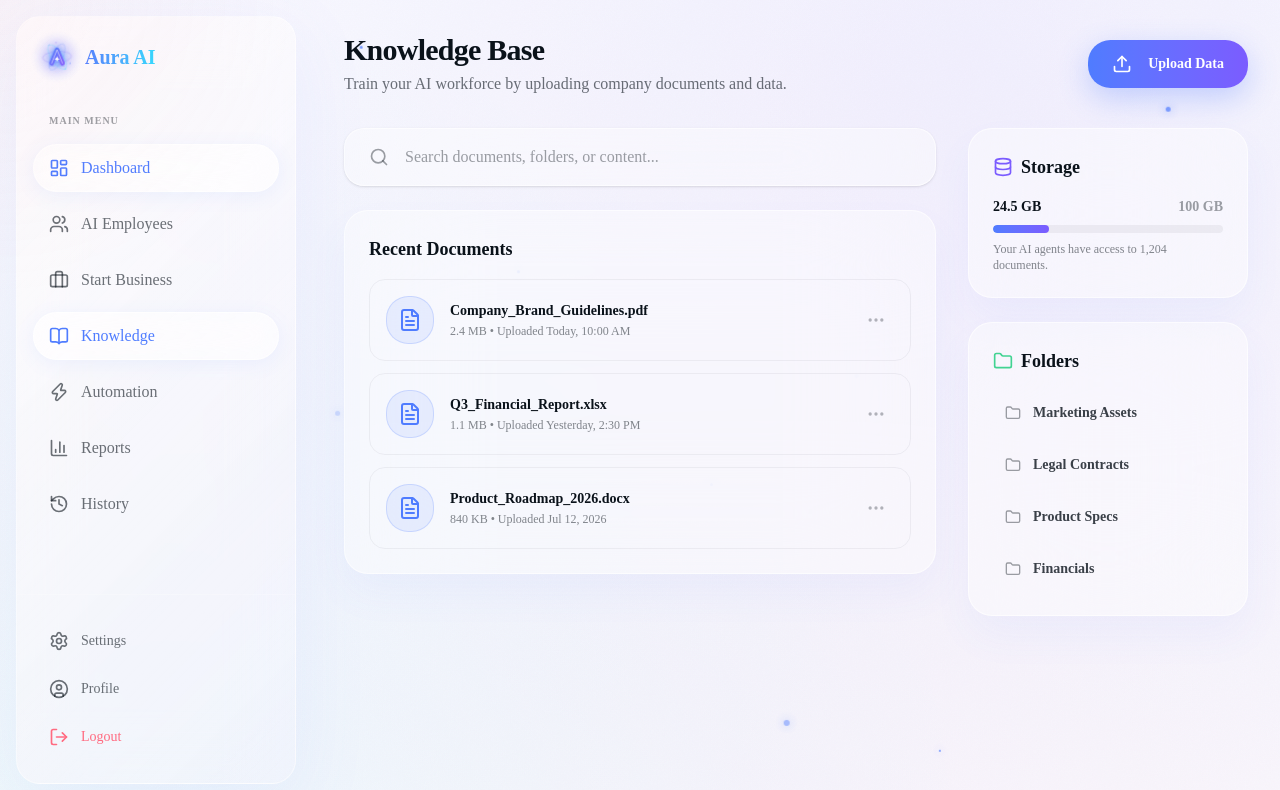
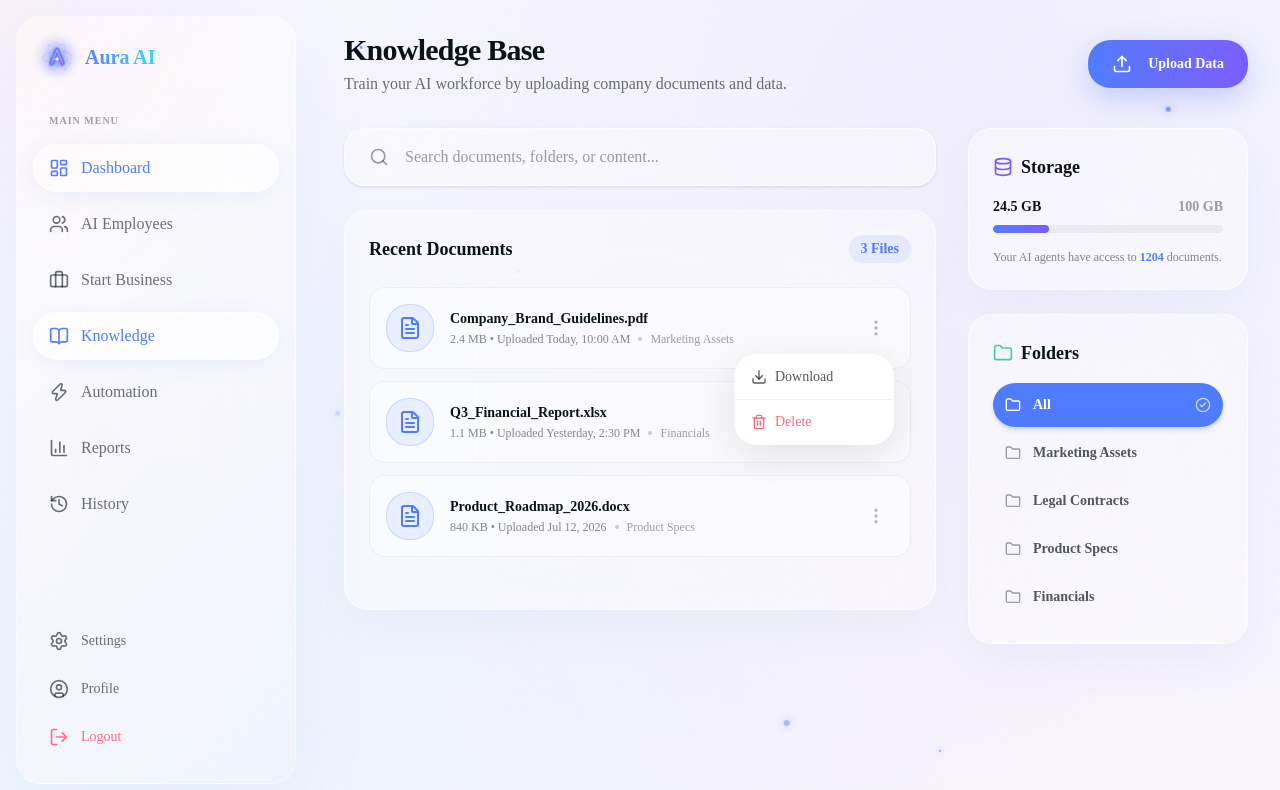
Before and after one commit to mallikarjunraopasupuleti44-ship-it/Aura-ai-, a Next.js app in the folder nexus-frontend/: page /dashboard/knowledge in a window 1280 px wide. Both pictures are taken after a click on the button 876 px from the left and 320 px from the top of the page. Shown: the top 790 px of the page. Built offline with nearby package versions, Linux system fonts and the light colour scheme.

Commit message:
feat: make knowledge base fully interactive with state management

```diff
--- a/nexus-frontend/src/app/dashboard/knowledge/page.tsx
+++ b/nexus-frontend/src/app/dashboard/knowledge/page.tsx
@@ -1,19 +1,70 @@
 "use client";
 
-import React from "react";
-import { motion } from "framer-motion";
+import React, { useState, useRef } from "react";
+import { motion, AnimatePresence } from "framer-motion";
 import { Button } from "@/components/ui/button";
-import { BookOpen, Upload, FileText, Folder, Search, MoreHorizontal, Database } from "lucide-react";
+import { BookOpen, Upload, FileText, Folder, Search, MoreVertical, Database, Trash2, Download, CheckCircle2 } from "lucide-react";
+import { cn } from "@/lib/utils";
 
 export default function KnowledgePage() {
-  const documents = [
-    { name: "Company_Brand_Guidelines.pdf", type: "pdf", size: "2.4 MB", date: "Today, 10:00 AM" },
-    { name: "Q3_Financial_Report.xlsx", type: "sheet", size: "1.1 MB", date: "Yesterday, 2:30 PM" },
-    { name: "Product_Roadmap_2026.docx", type: "doc", size: "840 KB", date: "Jul 12, 2026" },
-  ];
+  const [documents, setDocuments] = useState([
+    { id: 1, name: "Company_Brand_Guidelines.pdf", type: "pdf", size: "2.4 MB", date: "Today, 10:00 AM", folder: "Marketing Assets" },
+    { id: 2, name: "Q3_Financial_Report.xlsx", type: "sheet", size: "1.1 MB", date: "Yesterday, 2:30 PM", folder: "Financials" },
+    { id: 3, name: "Product_Roadmap_2026.docx", type: "doc", size: "840 KB", date: "Jul 12, 2026", folder: "Product Specs" },
+  ]);
+
+  const [searchQuery, setSearchQuery] = useState("");
+  const [activeFolder, setActiveFolder] = useState<string>("All");
+  const [isUploading, setIsUploading] = useState(false);
+  const [activeMenu, setActiveMenu] = useState<number | null>(null);
+  const fileInputRef = useRef<HTMLInputElement>(null);
+
+  const folders = ['All', 'Marketing Assets', 'Legal Contracts', 'Product Specs', 'Financials'];
+
+  const filteredDocs = documents.filter(doc =>
+    doc.name.toLowerCase().includes(searchQuery.toLowerCase()) &&
+    (activeFolder === 'All' || doc.folder === activeFolder)
+  );
+
+  const handleUploadClick = () => {
+    fileInputRef.current?.click();
+  };
+
+  const handleFileChange = (e: React.ChangeEvent<HTMLInputElement>) => {
+    if (e.target.files && e.target.files.length > 0) {
+      const file = e.target.files[0];
+      setIsUploading(true);
+
+      // Simulate network upload
+      setTimeout(() => {
+        const newDoc = {
+          id: Date.now(),
+          name: file.name,
+          type: file.name.split('.').pop() || "unknown",
+          size: (file.size / (1024 * 1024)).toFixed(2) + " MB",
+          date: "Just now",
+          folder: activeFolder === 'All' ? "Marketing Assets" : activeFolder
+        };
+        setDocuments(prev => [newDoc, ...prev]);
+        setIsUploading(false);
+      }, 1500);
+    }
+  };
+
+  const deleteDoc = (id: number) => {
+    setDocuments(prev => prev.filter(d => d.id !== id));
+    setActiveMenu(null);
+  };
+
+  // Calculate fake storage based on docs
+  const totalBaseMB = 24.5;
+  const currentTotalMB = (totalBaseMB + (documents.length - 3) * 1.5).toFixed(1);
 
   return (
-    <div className="max-w-6xl mx-auto space-y-8">
+    <div className="max-w-6xl mx-auto space-y-8" onClick={() => setActiveMenu(null)}>
+      {/* Hidden file input */}
+      <input type="file" ref={fileInputRef} onChange={handleFileChange} className="hidden" />
+
       {/* Header */}
       <div className="flex items-center justify-between">
         <motion.div initial={{ opacity: 0, y: 10 }} animate={{ opacity: 1, y: 0 }}>
@@ -21,8 +72,18 @@ export default function KnowledgePage() {
           <p className="text-[#0A121A]/60 font-medium">Train your AI workforce by uploading company documents and data.</p>
         </motion.div>
         <motion.div initial={{ opacity: 0, y: 10 }} animate={{ opacity: 1, y: 0 }} transition={{ delay: 0.1 }}>
-          <Button className="rounded-xl h-12 px-6 bg-gradient-to-r from-[#4F7CFF] to-[#2FD9FF] hover:opacity-90 text-white font-bold shadow-[0_10px_30px_rgba(79,124,255,0.3)] transition-all transform hover:-translate-y-0.5 border-0">
-            <Upload className="w-5 h-5 mr-2" /> Upload Data
+          <Button
+            onClick={handleUploadClick}
+            disabled={isUploading}
+            className="rounded-xl h-12 px-6 bg-gradient-to-r from-[#4F7CFF] to-[#2FD9FF] hover:opacity-90 text-white font-bold shadow-[0_10px_30px_rgba(79,124,255,0.3)] transition-all transform hover:-translate-y-0.5 border-0 disabled:opacity-70 disabled:transform-none"
+          >
+            {isUploading ? (
+              <span className="flex items-center gap-2">
+                <span className="w-4 h-4 border-2 border-white/40 border-t-white rounded-full animate-spin" /> Uploading...
+              </span>
+            ) : (
+              <><Upload className="w-5 h-5 mr-2" /> Upload Data</>
+            )}
           </Button>
         </motion.div>
       </div>
@@ -35,13 +96,15 @@ export default function KnowledgePage() {
             initial={{ opacity: 0, y: 20 }}
             animate={{ opacity: 1, y: 0 }}
             transition={{ delay: 0.2 }}
-            className="bg-white/40 backdrop-blur-3xl rounded-[20px] border border-white/60 p-2 flex items-center shadow-sm"
+            className="bg-white/40 backdrop-blur-3xl rounded-[20px] border border-white/60 p-2 flex items-center shadow-sm focus-within:border-[#4F7CFF] focus-within:ring-2 focus-within:ring-[#4F7CFF]/10 transition-all"
           >
             <div className="pl-4 pr-2 text-[#0A121A]/40">
               <Search className="w-5 h-5" />
             </div>
             <input
               type="text"
+              value={searchQuery}
+              onChange={(e) => setSearchQuery(e.target.value)}
               placeholder="Search documents, folders, or content..."
               className="flex-1 bg-transparent border-none outline-none py-2 px-2 text-[#0A121A] font-medium placeholder:text-[#0A121A]/40"
             />
@@ -52,26 +115,83 @@ export default function KnowledgePage() {
             initial={{ opacity: 0, y: 20 }}
             animate={{ opacity: 1, y: 0 }}
             transition={{ delay: 0.3 }}
-            className="bg-white/40 backdrop-blur-3xl rounded-[24px] border border-white/60 p-6 shadow-[0_20px_40px_rgba(79,124,255,0.05)]"
+            className="bg-white/40 backdrop-blur-3xl rounded-[24px] border border-white/60 p-6 shadow-[0_20px_40px_rgba(79,124,255,0.05)] min-h-[400px]"
           >
-            <h3 className="text-lg font-bold text-[#0A121A] mb-4">Recent Documents</h3>
+            <div className="flex justify-between items-center mb-6">
+              <h3 className="text-lg font-bold text-[#0A121A]">
+                {activeFolder === 'All' ? 'Recent Documents' : `${activeFolder} Documents`}
+              </h3>
+              <span className="text-sm font-bold text-[#4F7CFF] bg-[#4F7CFF]/10 px-3 py-1 rounded-full">{filteredDocs.length} Files</span>
+            </div>
+
             <div className="space-y-3">
-              {documents.map((doc, idx) => (
-                <div key={idx} className="group flex items-center justify-between p-4 rounded-[16px] border border-[#0A121A]/5 hover:bg-white hover:shadow-sm transition-all cursor-pointer">
+              <AnimatePresence>
+                {filteredDocs.length === 0 ? (
+                  <motion.div initial={{ opacity: 0 }} animate={{ opacity: 1 }} className="py-12 text-center">
+                    <div className="w-16 h-16 bg-[#0A121A]/5 rounded-2xl flex items-center justify-center mx-auto mb-4">
+                      <Search className="w-8 h-8 text-[#0A121A]/30" />
+                    </div>
+                    <p className="text-[#0A121A]/50 font-bold">No documents found.</p>
+                  </motion.div>
+                ) : (
+                  filteredDocs.map((doc) => (
+                    <motion.div
+                      key={doc.id}
+                      initial={{ opacity: 0, y: 10 }}
+                      animate={{ opacity: 1, y: 0 }}
+                      exit={{ opacity: 0, scale: 0.95 }}
+                      layout
+                      className="group relative flex items-center justify-between p-4 rounded-[16px] border border-[#0A121A]/5 bg-white/40 hover:bg-white hover:shadow-sm hover:border-[#4F7CFF]/30 transition-all cursor-pointer"
+                    >
                       <div className="flex items-center gap-4">
-                    <div className="w-12 h-12 rounded-xl bg-[#4F7CFF]/10 flex items-center justify-center border border-[#4F7CFF]/20 group-hover:bg-[#4F7CFF] group-hover:border-transparent transition-colors">
+                        <div className="w-12 h-12 rounded-xl bg-[#4F7CFF]/10 flex items-center justify-center border border-[#4F7CFF]/20 group-hover:bg-[#4F7CFF] group-hover:border-transparent group-hover:shadow-[0_4px_15px_rgba(79,124,255,0.4)] transition-all">
                           <FileText className="w-6 h-6 text-[#4F7CFF] group-hover:text-white transition-colors" />
                         </div>
                         <div>
                           <h4 className="font-bold text-[#0A121A] text-sm group-hover:text-[#4F7CFF] transition-colors">{doc.name}</h4>
-                      <p className="text-xs text-[#0A121A]/50 mt-0.5 font-medium">{doc.size} • Uploaded {doc.date}</p>
+                          <p className="text-xs text-[#0A121A]/50 mt-0.5 font-medium flex items-center gap-2">
+                            {doc.size} • Uploaded {doc.date}
+                            <span className="w-1 h-1 rounded-full bg-[#0A121A]/20" />
+                            <span className="text-[#0A121A]/40">{doc.folder}</span>
+                          </p>
                         </div>
                       </div>
-                  <button className="p-2 text-[#0A121A]/30 hover:text-[#4F7CFF] rounded-lg hover:bg-[#4F7CFF]/10 transition-colors">
-                    <MoreHorizontal className="w-5 h-5" />
+
+                      {/* Action Menu */}
+                      <div className="relative">
+                        <button
+                          onClick={(e) => { e.stopPropagation(); setActiveMenu(activeMenu === doc.id ? null : doc.id); }}
+                          className="p-2 text-[#0A121A]/30 hover:text-[#4F7CFF] rounded-lg hover:bg-[#4F7CFF]/10 transition-colors focus:outline-none"
+                        >
+                          <MoreVertical className="w-5 h-5" />
                         </button>
+
+                        <AnimatePresence>
+                          {activeMenu === doc.id && (
+                            <motion.div
+                              initial={{ opacity: 0, scale: 0.95, y: -10 }}
+                              animate={{ opacity: 1, scale: 1, y: 0 }}
+                              exit={{ opacity: 0, scale: 0.95, y: -10 }}
+                              className="absolute right-0 top-full mt-2 w-40 bg-white border border-white/60 shadow-[0_10px_40px_rgba(0,0,0,0.1)] rounded-xl py-1 z-20 overflow-hidden"
+                            >
+                              <button className="w-full px-4 py-2 text-left text-sm font-medium text-[#0A121A]/70 hover:bg-[#4F7CFF]/10 hover:text-[#4F7CFF] flex items-center gap-2">
+                                <Download className="w-4 h-4" /> Download
+                              </button>
+                              <div className="h-px bg-[#0A121A]/5 my-1" />
+                              <button
+                                onClick={(e) => { e.stopPropagation(); deleteDoc(doc.id); }}
+                                className="w-full px-4 py-2 text-left text-sm font-medium text-[#FF6B81] hover:bg-[#FF6B81]/10 flex items-center gap-2"
+                              >
+                                <Trash2 className="w-4 h-4" /> Delete
+                              </button>
+                            </motion.div>
+                          )}
+                        </AnimatePresence>
                       </div>
-              ))}
+                    </motion.div>
+                  ))
+                )}
+              </AnimatePresence>
             </div>
           </motion.div>
         </div>
@@ -90,13 +210,18 @@ export default function KnowledgePage() {
             </h3>
             <div className="space-y-2">
               <div className="flex justify-between text-sm font-bold text-[#0A121A]">
-                <span>24.5 GB</span>
+                <span>{currentTotalMB} GB</span>
                 <span className="text-[#0A121A]/40">100 GB</span>
               </div>
               <div className="h-2 bg-[#0A121A]/5 rounded-full overflow-hidden">
-                <div className="h-full bg-gradient-to-r from-[#4F7CFF] to-[#7B5CFF] rounded-full w-[24.5%]" />
+                <div
+                  className="h-full bg-gradient-to-r from-[#4F7CFF] to-[#7B5CFF] rounded-full transition-all duration-1000"
+                  style={{ width: `${(parseFloat(currentTotalMB) / 100) * 100}%` }}
+                />
               </div>
-              <p className="text-xs text-[#0A121A]/50 font-medium">Your AI agents have access to 1,204 documents.</p>
+              <p className="text-xs text-[#0A121A]/50 font-medium pt-2">
+                Your AI agents have access to <strong className="text-[#4F7CFF]">{1201 + documents.length}</strong> documents.
+              </p>
             </div>
           </motion.div>
 
@@ -110,12 +235,27 @@ export default function KnowledgePage() {
             <h3 className="text-lg font-bold text-[#0A121A] mb-4 flex items-center gap-2">
               <Folder className="w-5 h-5 text-[#42D392]" /> Folders
             </h3>
-            <div className="space-y-2">
-              {['Marketing Assets', 'Legal Contracts', 'Product Specs', 'Financials'].map((folder, idx) => (
-                <div key={idx} className="flex items-center gap-3 p-3 rounded-xl hover:bg-white/60 cursor-pointer transition-colors text-sm font-bold text-[#0A121A]/80 hover:text-[#4F7CFF]">
-                  <Folder className="w-4 h-4 text-[#0A121A]/40" /> {folder}
-                </div>
-              ))}
+            <div className="space-y-1">
+              {folders.map((folder, idx) => {
+                const isActive = activeFolder === folder;
+                return (
+                  <button
+                    key={idx}
+                    onClick={() => setActiveFolder(folder)}
+                    className={cn(
+                      "w-full flex items-center justify-between p-3 rounded-xl cursor-pointer transition-all",
+                      isActive
+                        ? "bg-[#4F7CFF] text-white shadow-md shadow-[#4F7CFF]/20"
+                        : "hover:bg-white/60 text-[#0A121A]/70 hover:text-[#4F7CFF]"
+                    )}
+                  >
+                    <span className="text-sm font-bold flex items-center gap-3">
+                      <Folder className={cn("w-4 h-4", isActive ? "text-white" : "text-[#0A121A]/40")} /> {folder}
+                    </span>
+                    {isActive && <CheckCircle2 className="w-4 h-4 opacity-70" />}
+                  </button>
+                );
+              })}
             </div>
           </motion.div>
         </div>
```
Lines whose indentation alone changed are shown as unchanged.
